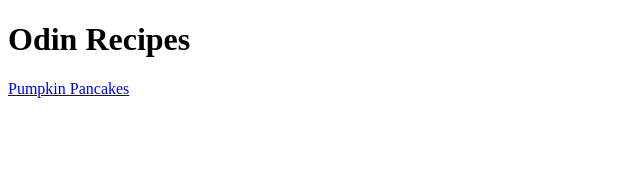
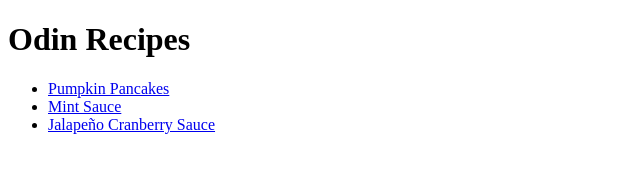
Before and after one commit to cark-rolo/odin-recipes, a plain HTML site: page index.html in a window 1280 px wide. Shown: the whole page, without its empty margins (0-640 px from the left). Drawn offline with Linux system fonts and the light colour scheme.

Commit message:
Update Main Page List and Mint Sauce img

```diff
--- a/index.html
+++ b/index.html
@@ -3,10 +3,14 @@
 <head>
     <meta charset="UTF-8">
     <meta name="viewport" content="width=device-width, initial-scale=1.0">
-    <title>Document</title>
+    <title>Cara's Want To Try Recipes'</title>
 </head>
 <body>
     <h1>Odin Recipes</h1>
-    <a href="recipes/ppancakes.html">Pumpkin Pancakes</a>
+    <ul>
+        <li><a href="recipes/ppancakes.html">Pumpkin Pancakes</a></li>
+        <li><a href="recipes/mint-sauce.html">Mint Sauce</a></li>
+        <li><a href="recipes/cranberry-sauce.html">Jalapeño Cranberry Sauce</a></li>
+    </ul>
 </body>
 </html>
```
Also changed, not shown: imgs/mint-sauce.jpg (added).
